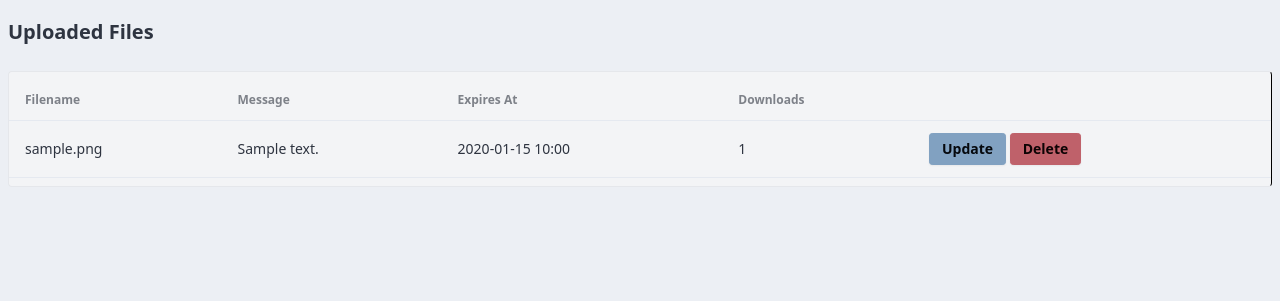
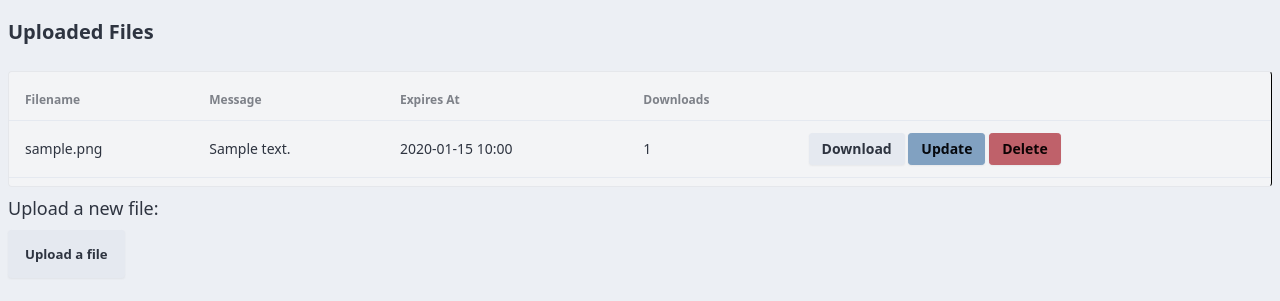
Before and after one commit to YayaSivakumar/cs3305_team11, a Flask app: template server/app/templates/profile.html in a window 1280 px wide. Shown: the part 220-521 px from the top of the page. Run offline with Flask 3, Linux system fonts and the light colour scheme; the template is opened without the code that fills it: values that come from a table or form of the project are taken from there, others are empty; tables that the repository leaves empty hold one stand-in row (values such as "Sample post"); style sheets or scripts are compiled from the project's sources.

Commit message:
Slight tweaks, added upload a new file option button below uploaded files table

```diff
--- a/server/app/templates/profile.html
+++ b/server/app/templates/profile.html
@@ -33,9 +33,11 @@
                             <td>{{ file.expires_at.strftime('%Y-%m-%d %H:%M') }}</td>
                             <td>{{ file.download_count }}</td>
                             <td>
-                                <a href="{{ url_for('file_routes.update_file', file_id=file.id) }}"
+                                <a href="{{ url_for('file_routes.direct_download_file', unique_id=file.id) }}"
+                                   class="btn btn-sm bordered">Download</a>
+                                <a href="{{ url_for('file_routes.update_file', unique_id=file.id) }}"
                                    class="btn btn-sm btn-secondary bordered">Update</a>
-                                <a href="{{ url_for('file_routes.delete_file', file_id=file.id) }}"
+                                <a href="{{ url_for('file_routes.delete_file', unique_id=file.id) }}"
                                    class="btn btn-sm btn-error bordered">Delete</a>
                             </td>
                        </tr>
@@ -44,10 +46,11 @@
        </table>
     </div>
 {% else %}
-    <p class="text-base font-light py-2">You have not uploaded any files yet.</p>
-    <div class="btn btn-sm">
-        <a href="{{ url_for('file_routes.upload') }}" class="text-sm py-1">Upload a file</a>
-    </div>
+    <p class="text-base font-light py-1">You have not uploaded any files yet.</p>
 {% endif %}
+<h3 class="font-medium text-lg py-2"> Upload a new file: </h3>
+<div class="btn btn-md">
+    <a href="{{ url_for('file_routes.upload') }}" class="text-sm py-1">Upload a file</a>
+</div>
 
 {% endblock %}
```
